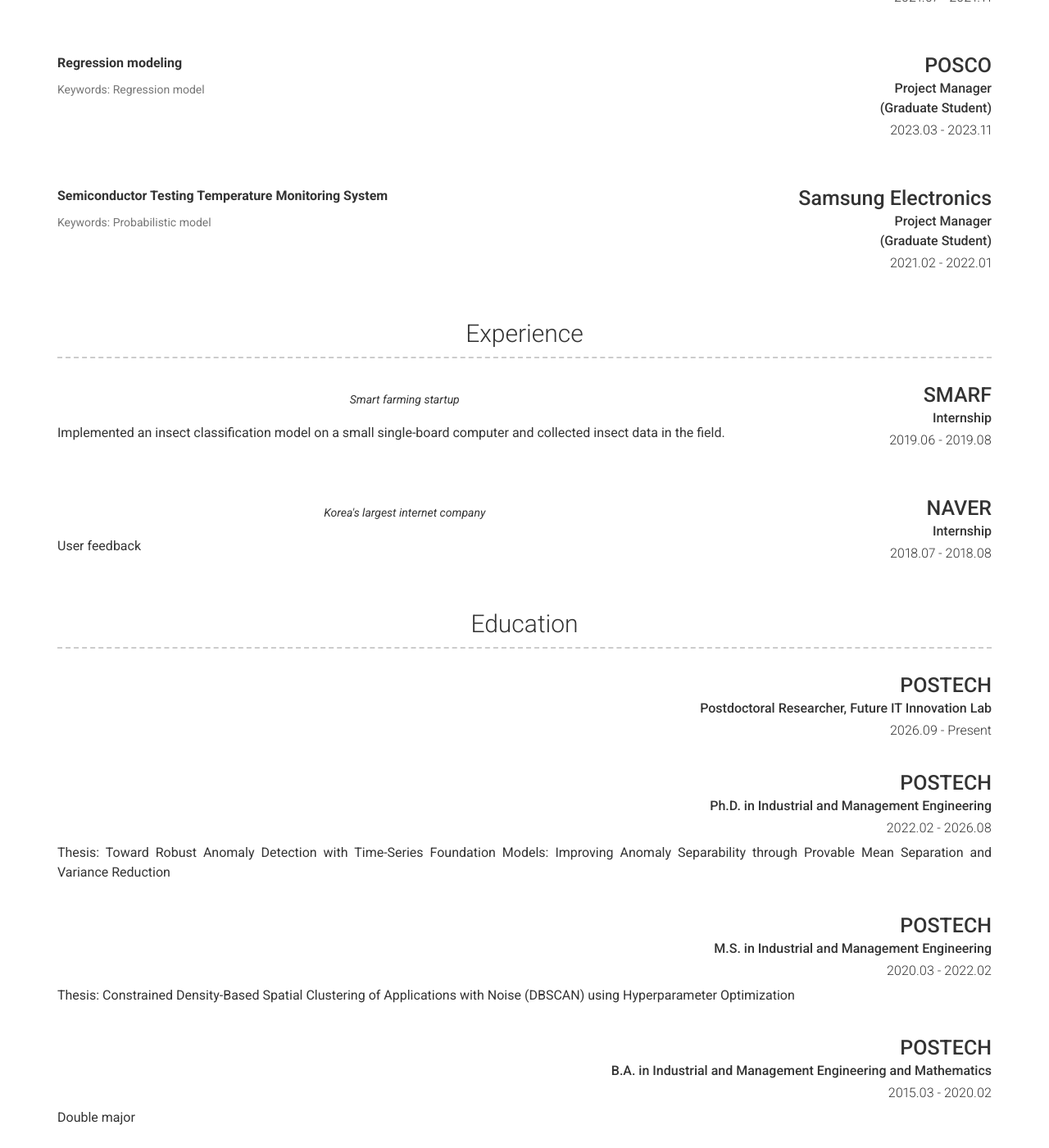
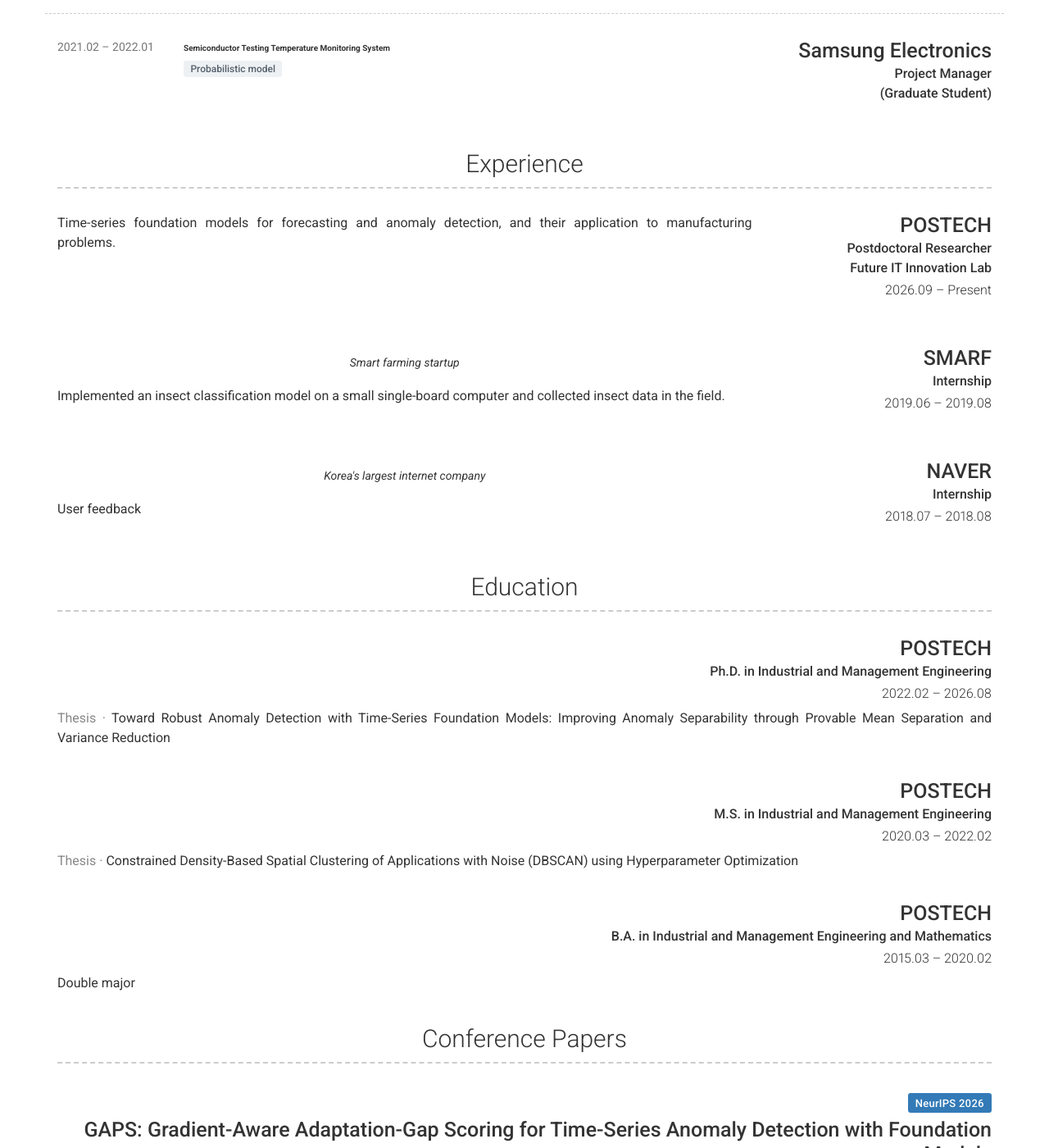
Before and after one commit to jongwonKim-1997/CV, a Jekyll site: the page built from index.md, in a window 1280 px wide and 1400 px high, scrolled down 1516 px. Shown: the whole window at 82% size. Built offline with Jekyll 4.4.1, drawn with Linux system fonts in a browser that asks for light colours; nearby versions of some CDN libraries; some of the changed text lies outside the part shown.

Commit message:
Refactor project entries and improve formatting
Updated project descriptions and formatting in _config.yml.

```diff
--- a/_config.yml
+++ b/_config.yml
@@ -58,204 +58,168 @@
 #    - Images ![alt text](/images/landscape-trees.jpg "Trees")
 
 content:
-  - title: Projects # Title for the section
-    layout: list # Type of content section (list/text)
+  - title: Projects
+    layout: list
     content:
       - layout: right
+        border: weak
         title: Ministry of Trade, Industry and Resources
         sub_title: Consortium Project Manager
-        caption:
-          2026.07 - 2028.12
-        description: | # this will include new lines to allow paragraphs
-          **Development of Core Technologies for an AI Foundation Model for Property Prediction of Materials**
-
-          <span style="color:#777; font-size:1.4rem">Keywords: Property prediction, Foundation model</span>
+        description: |
+          <div style="display:flex;align-items:baseline;gap:14px;margin-bottom:.35em"><span style="flex:0 0 140px;color:#777;font-size:1.4rem;font-variant-numeric:tabular-nums;white-space:nowrap">2026.07 – 2028.12</span><b>Development of Core Technologies for an AI Foundation Model for Property Prediction of Materials</b></div>
+          <div style="margin-left:154px"><span class="label" style="display:inline-block;margin:2px 4px 0 0;padding:.35em .7em;background:#eef1f4;color:#55606b;font-weight:500;font-size:1.2rem">Property prediction</span><span class="label" style="display:inline-block;margin:2px 4px 0 0;padding:.35em .7em;background:#eef1f4;color:#55606b;font-weight:500;font-size:1.2rem">Foundation model</span></div>
       - layout: right
+        border: weak
         title: Ministry of Trade, Industry and Resources
         sub_title: Consortium Project Manager
-        caption:
-          2025.08 - 2028.02
-        description: | # this will include new lines to allow paragraphs
-          **Development of Core Technologies for Manufacturing Foundation Models**
-
-          <span style="color:#777; font-size:1.4rem">Keywords: Time-series foundation model</span>
+        description: |
+          <div style="display:flex;align-items:baseline;gap:14px;margin-bottom:.35em"><span style="flex:0 0 140px;color:#777;font-size:1.4rem;font-variant-numeric:tabular-nums;white-space:nowrap">2025.08 – 2028.02</span><b>Development of Core Technologies for Manufacturing Foundation Models</b></div>
+          <div style="margin-left:154px"><span class="label" style="display:inline-block;margin:2px 4px 0 0;padding:.35em .7em;background:#eef1f4;color:#55606b;font-weight:500;font-size:1.2rem">Time-series foundation model</span></div>
       - layout: right
+        border: weak
         title: Samsung Research
         sub_title: Project Member<br>(Graduate Student)
-        caption:
-          2024.05 - 2025.05
-        description: | # this will include new lines to allow paragraphs
-          **Graph-Based Knowledge Augmentation and Inference for Personalization**
-
-          <span style="color:#777; font-size:1.4rem">Keywords: Graph modeling</span>
+        description: |
+          <div style="display:flex;align-items:baseline;gap:14px;margin-bottom:.35em"><span style="flex:0 0 140px;color:#777;font-size:1.4rem;font-variant-numeric:tabular-nums;white-space:nowrap">2024.05 – 2025.05</span><b>Graph-Based Knowledge Augmentation and Inference for Personalization</b></div>
+          <div style="margin-left:154px"><span class="label" style="display:inline-block;margin:2px 4px 0 0;padding:.35em .7em;background:#eef1f4;color:#55606b;font-weight:500;font-size:1.2rem">Graph modeling</span></div>
       - layout: right
+        border: weak
         title: SK hynix
         sub_title: Project Manager<br>(Graduate Student)
-        caption:
-          2024.03 - 2024.10<br>
-          2023.03 - 2023.10
-        description: | # this will include new lines to allow paragraphs
-          **FDC Trace Abnormal Pattern Detection Algorithm**
-
-          **Glitch Filtering Algorithms for Multiple Sensor Trace Data with Cost Minimization**
-
-          <span style="color:#777; font-size:1.4rem">Keywords: Time-series anomaly detection</span>
+        description: |
+          <div style="display:flex;align-items:baseline;gap:14px;margin-bottom:.35em"><span style="flex:0 0 140px;color:#777;font-size:1.4rem;font-variant-numeric:tabular-nums;white-space:nowrap">2024.03 – 2024.10</span><b>FDC Trace Abnormal Pattern Detection Algorithm</b></div>
+          <div style="display:flex;align-items:baseline;gap:14px;margin-bottom:.35em"><span style="flex:0 0 140px;color:#777;font-size:1.4rem;font-variant-numeric:tabular-nums;white-space:nowrap">2023.03 – 2023.10</span><b>Glitch Filtering Algorithms for Multiple Sensor Trace Data with Cost Minimization</b></div>
+          <div style="margin-left:154px"><span class="label" style="display:inline-block;margin:2px 4px 0 0;padding:.35em .7em;background:#eef1f4;color:#55606b;font-weight:500;font-size:1.2rem">Time-series anomaly detection</span></div>
       - layout: right
+        border: weak
         title: KETI
         sub_title: Project Manager<br>(Graduate Student)
-        caption:
-          2023.09 - 2023.11<br>
-          2022.07 - 2022.11<br>
-          2021.07 - 2021.11
-        description: | # this will include new lines to allow paragraphs
-          **Growth Modeling of Cultured Fish Based on Feed Amount and IoT Data**
-
-          **Fish Growth Prediction Model for Fish Farm Aqua Twin Systems**
-
-          **Fish Growth Modeling for Fish Farm Aqua Twin Systems**
-
-          <span style="color:#777; font-size:1.4rem">Keywords: Association problem, Survival analysis</span>
+        description: |
+          <div style="display:flex;align-items:baseline;gap:14px;margin-bottom:.35em"><span style="flex:0 0 140px;color:#777;font-size:1.4rem;font-variant-numeric:tabular-nums;white-space:nowrap">2023.09 – 2023.11</span><b>Growth Modeling of Cultured Fish Based on Feed Amount and IoT Data</b></div>
+          <div style="display:flex;align-items:baseline;gap:14px;margin-bottom:.35em"><span style="flex:0 0 140px;color:#777;font-size:1.4rem;font-variant-numeric:tabular-nums;white-space:nowrap">2022.07 – 2022.11</span><b>Fish Growth Prediction Model for Fish Farm Aqua Twin Systems</b></div>
+          <div style="display:flex;align-items:baseline;gap:14px;margin-bottom:.35em"><span style="flex:0 0 140px;color:#777;font-size:1.4rem;font-variant-numeric:tabular-nums;white-space:nowrap">2021.07 – 2021.11</span><b>Fish Growth Modeling for Fish Farm Aqua Twin Systems</b></div>
+          <div style="margin-left:154px"><span class="label" style="display:inline-block;margin:2px 4px 0 0;padding:.35em .7em;background:#eef1f4;color:#55606b;font-weight:500;font-size:1.2rem">Association problem</span><span class="label" style="display:inline-block;margin:2px 4px 0 0;padding:.35em .7em;background:#eef1f4;color:#55606b;font-weight:500;font-size:1.2rem">Survival analysis</span></div>
       - layout: right
+        border: weak
         title: POSCO
         sub_title: Project Manager<br>(Graduate Student)
-        caption:
-          2023.03 - 2023.11
-        description: | # this will include new lines to allow paragraphs
-          **Regression modeling**
-
-          <span style="color:#777; font-size:1.4rem">Keywords: Regression model</span>
+        description: |
+          <div style="display:flex;align-items:baseline;gap:14px;margin-bottom:.35em"><span style="flex:0 0 140px;color:#777;font-size:1.4rem;font-variant-numeric:tabular-nums;white-space:nowrap">2023.03 – 2023.11</span><b>Regression modeling</b></div>
+          <div style="margin-left:154px"><span class="label" style="display:inline-block;margin:2px 4px 0 0;padding:.35em .7em;background:#eef1f4;color:#55606b;font-weight:500;font-size:1.2rem">Regression model</span></div>
       - layout: right
         title: Samsung Electronics
         sub_title: Project Manager<br>(Graduate Student)
-        caption:
-          2021.02 - 2022.01
-        description: | # this will include new lines to allow paragraphs
-          **Semiconductor Testing Temperature Monitoring System**
-
-          <span style="color:#777; font-size:1.4rem">Keywords: Probabilistic model</span>
-      #- layout: left
-      #  border: weak  # Value of `weak` will display a weak border below this item. # Any
-      #                # other value (or no value) means no border will be displayed
-      #  title: Project name
-      #  link: Link to project (eg. sproogen.github.io/modern-resume-theme)(optional)
-      #  link_text: Link Text
-      #  additional_links:
-      #    - title:  Github page for project (eg. sproogen/modern-resume-theme)
-      #      icon: fab fa-github
-      #      url: Link to project (eg. sproogen.github.io/modern-resume-theme)(optional)
-      #    - title:  Github page for project (eg. sproogen/modern-resume-theme)
-      #      icon: fab fa-github
-      #      url: Link to project (eg. sproogen.github.io/modern-resume-theme)(optional)
-      #  quote: >
-      #    Short overview of the project (optional)
-      #  description: | # this will include new lines to allow paragraphs
-      #    Description about the work on/with the project
+        description: |
+          <div style="display:flex;align-items:baseline;gap:14px;margin-bottom:.35em"><span style="flex:0 0 140px;color:#777;font-size:1.4rem;font-variant-numeric:tabular-nums;white-space:nowrap">2021.02 – 2022.01</span><b>Semiconductor Testing Temperature Monitoring System</b></div>
+          <div style="margin-left:154px"><span class="label" style="display:inline-block;margin:2px 4px 0 0;padding:.35em .7em;background:#eef1f4;color:#55606b;font-weight:500;font-size:1.2rem">Probabilistic model</span></div>
   - title: Experience
     layout: list
     content:
       - layout: right
+        title: POSTECH
+        sub_title: Postdoctoral Researcher<br>Future IT Innovation Lab
+        caption: 2026.09 – Present
+        description: |
+          Time-series foundation models for forecasting and anomaly detection, and their application to manufacturing problems.
+      - layout: right
         title: SMARF
         sub_title: Internship
-        caption: 2019.06 - 2019.08
+        caption: 2019.06 – 2019.08
         quote: >
           Smart farming startup
-        description: | # this will include new lines to allow paragraphs
+        description: |
           Implemented an insect classification model on a small single-board computer and collected insect data in the field.
       - layout: right
         title: NAVER
         sub_title: Internship
-        caption: 2018.07 - 2018.08
+        caption: 2018.07 – 2018.08
         quote: >
           Korea's largest internet company
-        description: | # this will include new lines to allow paragraphs
+        description: |
           User feedback
   - title: Education
     layout: list
     content:
       - layout: top-right
         title: POSTECH
-        sub_title: Postdoctoral Researcher, Future IT Innovation Lab
-        caption: 2026.09 - Present
-      - layout: top-right
-        title: POSTECH
         sub_title: Ph.D. in Industrial and Management Engineering
-        caption: 2022.02 - 2026.08
-        description: | # this will include new lines to allow paragraphs
-          Thesis: Toward Robust Anomaly Detection with Time-Series Foundation Models: Improving Anomaly Separability through Provable Mean Separation and Variance Reduction
+        caption: 2022.02 – 2026.08
+        description: |
+          <span style="color:#888">Thesis ·</span> Toward Robust Anomaly Detection with Time-Series Foundation Models: Improving Anomaly Separability through Provable Mean Separation and Variance Reduction
       - layout: top-right
         title: POSTECH
         sub_title: M.S. in Industrial and Management Engineering
-        caption: 2020.03 - 2022.02
-        description: | # this will include new lines to allow paragraphs
-          Thesis: Constrained Density-Based Spatial Clustering of Applications with Noise (DBSCAN) using Hyperparameter Optimization
+        caption: 2020.03 – 2022.02
+        description: |
+          <span style="color:#888">Thesis ·</span> Constrained Density-Based Spatial Clustering of Applications with Noise (DBSCAN) using Hyperparameter Optimization
       - layout: top-right
         title: POSTECH
         sub_title: B.A. in Industrial and Management Engineering and Mathematics
-        caption: 2015.03 - 2020.02
-        description: | # this will include new lines to allow paragraphs
+        caption: 2015.03 – 2020.02
+        description: |
           Double major
   - title: Conference Papers
     layout: list
     content:
       - layout: top-right
-        title: "<span class='label label-primary' style='display:inline-block;margin-bottom:6px'>NeurIPS 2026</span><br>GAPS: Gradient-Aware Adaptation-Gap Scoring for Time-Series Anomaly Detection with Foundation Models"
+        title: "<span class='label label-primary' style='display:inline-block;margin-bottom:6px;padding:.4em .7em;font-size:1.3rem;font-weight:500;letter-spacing:.02em'>NeurIPS 2026</span><br>GAPS: Gradient-Aware Adaptation-Gap Scoring for Time-Series Anomaly Detection with Foundation Models"
         sub_title: Conference on Neural Information Processing Systems
         caption: "<b>Kim, J.</b>, Song, B. and Ko, Y. M.*"
       - layout: top-right
-        title: "<span class='label label-primary' style='display:inline-block;margin-bottom:6px'>ICLR 2026</span><br>Complexity- and Statistics-Guided Anomaly Detection in Time Series Foundation Models"
+        title: "<span class='label label-primary' style='display:inline-block;margin-bottom:6px;padding:.4em .7em;font-size:1.3rem;font-weight:500;letter-spacing:.02em'>ICLR 2026</span><br>Complexity- and Statistics-Guided Anomaly Detection in Time Series Foundation Models"
         sub_title: International Conference on Learning Representations
         caption: "<b>Kim, J.</b>, Ko, Y. M.*, Yoon, S., Kim, Y., Kim, S. I. and Tae, J."
   - title: Journal Articles
     layout: list
     content:
       - layout: top-right
-        title: "<span class='label label-success' style='display:inline-block;margin-bottom:6px'>TMLR 2026</span><br>Patch-based Memory Gate Model in Time Series Foundation Model"
+        title: "<span class='label label-success' style='display:inline-block;margin-bottom:6px;padding:.4em .7em;font-size:1.3rem;font-weight:500;letter-spacing:.02em'>TMLR 2026</span><br>Patch-based Memory Gate Model in Time Series Foundation Model"
         sub_title: Transactions on Machine Learning Research
         caption: "Yoon, S., <b>Kim, J.</b>, Ha, J. and Ko, Y. M.*"
       - layout: top-right
-        title: "<span class='label label-success' style='display:inline-block;margin-bottom:6px'>IEEE TSM 2026</span><br>Online surface temperature monitoring system for semiconductor automated test equipment using local Gaussian process"
+        title: "<span class='label label-success' style='display:inline-block;margin-bottom:6px;padding:.4em .7em;font-size:1.3rem;font-weight:500;letter-spacing:.02em'>IEEE TSM 2026</span><br>Online surface temperature monitoring system for semiconductor automated test equipment using local Gaussian process"
         sub_title: IEEE Transactions on Semiconductor Manufacturing
         caption: "<b>Kim, J.</b>, Baik, S. M., Yu, D., Kim, J. and Ko, Y. M.*"
       - layout: top-right
-        title: "<span class='label label-success' style='display:inline-block;margin-bottom:6px'>KBS 2025</span><br>Constrained Density-Based Spatial Clustering of Applications with Noise (DBSCAN) using Hyperparameter Optimization"
+        title: "<span class='label label-success' style='display:inline-block;margin-bottom:6px;padding:.4em .7em;font-size:1.3rem;font-weight:500;letter-spacing:.02em'>KBS 2025</span><br>Constrained Density-Based Spatial Clustering of Applications with Noise (DBSCAN) using Hyperparameter Optimization"
         sub_title: Knowledge-Based Systems
         caption: "<b>Kim, J.</b>, Lee, H. Y. and Ko, Y. M.*"
       - layout: top-right
-        title: "<span class='label label-success' style='display:inline-block;margin-bottom:6px'>KSII TIIS 2024</span><br>A probabilistic fish growth model for a smart aquaculture system"
+        title: "<span class='label label-success' style='display:inline-block;margin-bottom:6px;padding:.4em .7em;font-size:1.3rem;font-weight:500;letter-spacing:.02em'>KSII TIIS 2024</span><br>A probabilistic fish growth model for a smart aquaculture system"
         sub_title: KSII Transactions on Internet and Information Systems
         caption: "<b>Kim, J.</b>, Park, E., Cho, S., Kwon, K. and Ko, Y. M.*"
   - title: Presentations
     layout: list
     content:
       - layout: top-right
-        title: "<span class='label label-info' style='display:inline-block;margin-bottom:6px'>IISE 2026</span><br>A Theoretically Guaranteed Anomaly Score for Time-Series Anomaly Detection with Foundation Models"
+        title: "<span class='label label-default' style='display:inline-block;margin-bottom:6px;padding:.4em .7em;font-size:1.3rem;font-weight:500;letter-spacing:.02em'>IISE 2026</span><br>A Theoretically Guaranteed Anomaly Score for Time-Series Anomaly Detection with Foundation Models"
         sub_title: "IISE Annual Conference & Expo"
         caption: "<b>Kim, J.</b> and Ko, Y. M.*"
       - layout: top-right
-        title: "<span class='label label-info' style='display:inline-block;margin-bottom:6px'>IISE 2025</span><br>Timeseries Foundation Model for Anomaly Detection in Manufacturing Sensor Data"
+        title: "<span class='label label-default' style='display:inline-block;margin-bottom:6px;padding:.4em .7em;font-size:1.3rem;font-weight:500;letter-spacing:.02em'>IISE 2025</span><br>Timeseries Foundation Model for Anomaly Detection in Manufacturing Sensor Data"
         sub_title: "IISE Annual Conference & Expo"
         caption: "<b>Kim, J.</b> and Ko, Y. M.*"
   - title: Awards
     layout: list
     content:
       - layout: top-right
-        title: 2026 PIURI Scholarship
-        sub_title: Awarded by POSTECH
+        title: "<span class='label label-default' style='display:inline-block;margin-bottom:6px;padding:.4em .7em;font-size:1.3rem;font-weight:500;letter-spacing:.02em'>2026</span><br>PIURI Scholarship"
+        sub_title: "Awarded by POSTECH"
       - layout: top-right
-        title: 2024 Postechian Fellowship
-        sub_title: Awarded KRW 6,000,000
+        title: "<span class='label label-default' style='display:inline-block;margin-bottom:6px;padding:.4em .7em;font-size:1.3rem;font-weight:500;letter-spacing:.02em'>2024</span><br>Postechian Fellowship"
+        sub_title: "Awarded KRW 6,000,000"
       - layout: top-right
-        title: 2022 ICONI Outstanding Paper Award
-        sub_title: For the paper "A probabilistic fish growth model for a smart aquaculture system"
+        title: "<span class='label label-default' style='display:inline-block;margin-bottom:6px;padding:.4em .7em;font-size:1.3rem;font-weight:500;letter-spacing:.02em'>2022</span><br>ICONI Outstanding Paper Award"
+        sub_title: "For the paper \"A probabilistic fish growth model for a smart aquaculture system\""
       - layout: top-right
-        title: 2021 Korean Data and Information Science Society Spring Conference, Best Poster Award (1st Place)
-        sub_title:  Constrained clustering via black box optimization
+        title: "<span class='label label-default' style='display:inline-block;margin-bottom:6px;padding:.4em .7em;font-size:1.3rem;font-weight:500;letter-spacing:.02em'>2021</span><br>Korean Data and Information Science Society Spring Conference, Best Poster Award (1st Place)"
+        sub_title: "Constrained clustering via black box optimization"
       - layout: top-right
-        title: 2020 POSTECH Open Innovation Big Data Challenge, 1st Place
-        sub_title:  Time-series prediction for solar power generation
+        title: "<span class='label label-default' style='display:inline-block;margin-bottom:6px;padding:.4em .7em;font-size:1.3rem;font-weight:500;letter-spacing:.02em'>2020</span><br>POSTECH Open Innovation Big Data Challenge, 1st Place"
+        sub_title: "Time-series prediction for solar power generation"
   - title: A Little More About Me
     layout: text
-    content: | # this will include new lines to allow paragraphs
+    content: |
       Book collector and a big fan of Nongshim RedForce, a Korean esports team.
 
 # Footer
```
